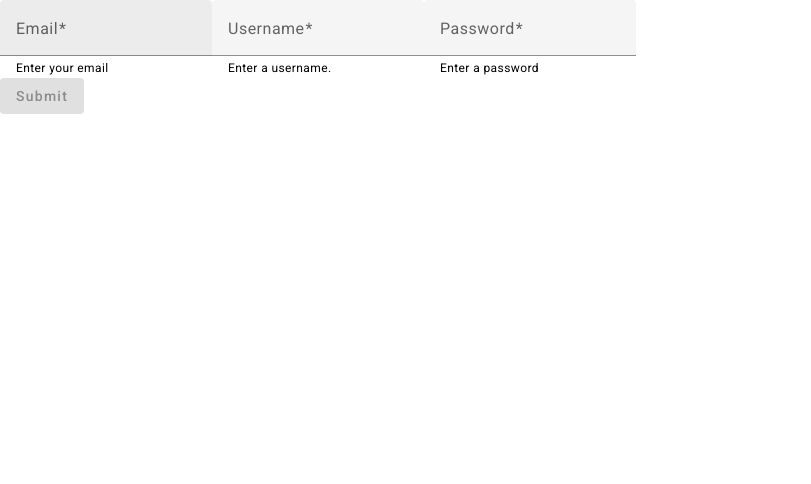
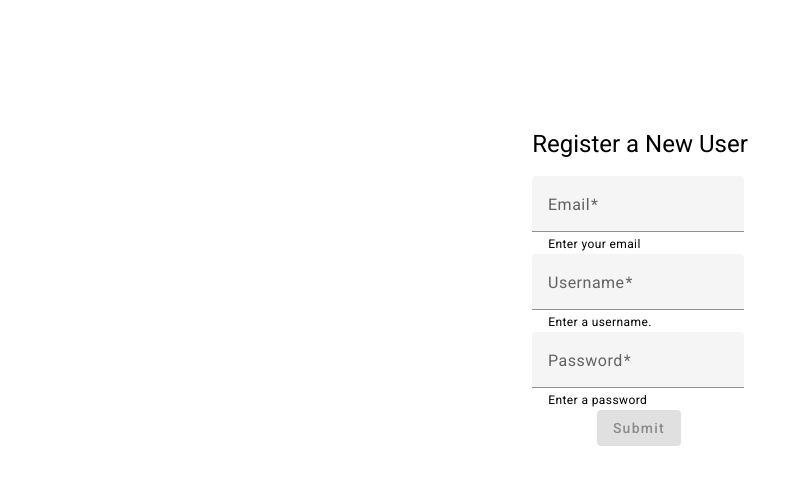
Before and after one commit to corporalrivalle/CECS443_SoftMNG_Team_2, an Angular app in the folder ParkingFrontEnd/: page /register in a window 1280 px wide. Shown: the top 484 px of the page, without its empty margins (0-811 px from the left). Built offline with nearby package versions, Linux system fonts and the light colour scheme.

Commit message:
Build v0.73(S)
Quality of Life Changes

```diff
--- a/ParkingFrontEnd/src/app/app.module.ts
+++ b/ParkingFrontEnd/src/app/app.module.ts
@@ -24,6 +24,7 @@ import {MatToolbarModule} from '@angular/material/toolbar';
 import {MatSidenavModule} from '@angular/material/sidenav';
 import {MatMenuModule} from '@angular/material/menu';
 import { MatIconModule } from '@angular/material/icon';
+import { MatSnackBarModule} from '@angular/material/snack-bar'
 
 import { appRoutes } from './app.routes';
 import { RouterModule } from '@angular/router';
@@ -46,7 +47,8 @@ import { UserprofileComponent } from './userprofile/userprofile.component';
     MatInputModule,
     MatButtonModule,
     ReactiveFormsModule,
-    RouterModule.forRoot(appRoutes)
+    RouterModule.forRoot(appRoutes),
+    MatSnackBarModule,
   ],
   providers: [],
   bootstrap: [AppComponent]
--- a/ParkingFrontEnd/src/app/signup/signup.component.html
+++ b/ParkingFrontEnd/src/app/signup/signup.component.html
@@ -1,22 +1,31 @@
+<div style="display:flex; justify-content: center; padding-top: 10%;">
+        <form [formGroup]="signUpForm" (ngSubmit)="onSubmit()" novalidate>
+        <div style="text-align: center;">
+            <h1>Register a New User</h1>
+        </div>
         <div>
-    <form [formGroup]="signUpForm" (ngSubmit)="onSubmit()" novalidate>
             <mat-form-field appearance="fill">
                 <mat-label>Email</mat-label>
                 <input matInput formControlName="email">
                 <mat-hint>Enter your email</mat-hint>
             </mat-form-field>
+        </div>
+        <div>
             <mat-form-field appearance="fill">
                 <mat-label>Username</mat-label>
                 <input matInput formControlName="username">
                 <mat-hint>Enter a username.</mat-hint>
             </mat-form-field>
+        </div>
+        <div>
             <mat-form-field appearance="fill">
                 <mat-label>Password</mat-label>
                 <input matInput formControlName="password" type="password">
                 <mat-hint>Enter a password</mat-hint>
             </mat-form-field>
+        </div>
         <div> <!--Block 3 for submit button-->
-            <button mat-flat-button color="primary" type="submit" onclick="onSubmit();" [disabled]="!signUpForm.valid">Submit</button>
+            <button mat-flat-button color="primary" type="submit" style="justify-content: center; align-self: center; left: 30%; top: 50%;" onclick="onSubmit();" [disabled]="!signUpForm.valid">Submit</button>
         </div>
     </form>
 </div>
--- a/ParkingFrontEnd/src/app/signup/signup.component.ts
+++ b/ParkingFrontEnd/src/app/signup/signup.component.ts
@@ -2,6 +2,7 @@ import { Component } from '@angular/core';
 import { FormBuilder, Validators, FormControl, FormGroup} from '@angular/forms'
 import { HTTPServiceService } from '../httpservice.service';
 import { Router } from '@angular/router';
+import { MatSnackBar } from '@angular/material/snack-bar';
 
 @Component({
   selector: 'app-signup',
@@ -10,7 +11,7 @@ import { Router } from '@angular/router';
 })
 export class SignupComponent {
   signUpForm;
-  constructor(private formBuilder: FormBuilder, private httpService:HTTPServiceService, private router:Router){
+  constructor(private formBuilder: FormBuilder, private httpService:HTTPServiceService, private router:Router, private _snackBar: MatSnackBar){
     this.signUpForm = this.formBuilder.group({
       email:['',[Validators.required,Validators.email]],
       username:['',[Validators.required]],
@@ -37,6 +38,9 @@ export class SignupComponent {
       error => console.log(error)
     )
     this.signUpForm.reset()
+    this._snackBar.open('User registered successfully!','Close');
+
+
   }
 
 }
--- a/ParkingFrontEnd/src/app/userprofile/userprofile.component.html
+++ b/ParkingFrontEnd/src/app/userprofile/userprofile.component.html
@@ -6,15 +6,15 @@
 
 
 
-<div>
-    <table mat-table (load)="onReload()">
+<div style="justify-content: center; align-content: center; padding:10%">
+    <table mat-table (load)="onReload()" class="mat-elevation-z8" matSort>
         <thead>
-            <th>ID</th>
-            <th>Username</th>
-            <th>Email</th>
-            <th>Password</th>
-            <th>Balance</th>
-            <th>Car Plate</th>
+            <th mat-sort-header>ID</th>
+            <th mat-sort-header>Username</th>
+            <th mat-sort-header>Email</th>
+            <th mat-sort-header>Password</th>
+            <th mat-sort-header>Balance</th>
+            <th mat-sort-header>Car Plate</th>
         </thead>
         <tbody>
             <tr *ngFor="let user of userList">
--- a/ParkingFrontEnd/src/app/userprofile/userprofile.component.ts
+++ b/ParkingFrontEnd/src/app/userprofile/userprofile.component.ts
@@ -5,6 +5,7 @@ import {Observable} from 'rxjs';
 import { user } from '../user';
 import {map, tap, reduce} from 'rxjs/operators';
 import { MatTableDataSource, MatTable } from '@angular/material/table';
+import {MatPaginator} from '@angular/material/paginator';
 
 @Component({
   selector: 'app-userprofile',
```
Lines whose indentation alone changed are shown as unchanged.
